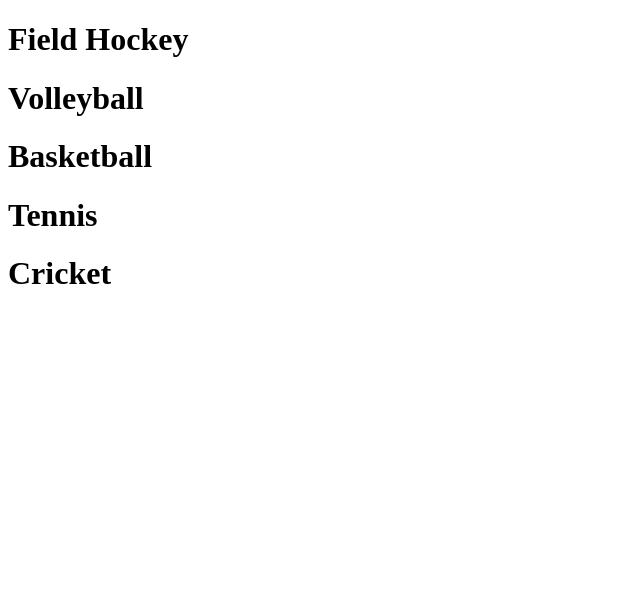
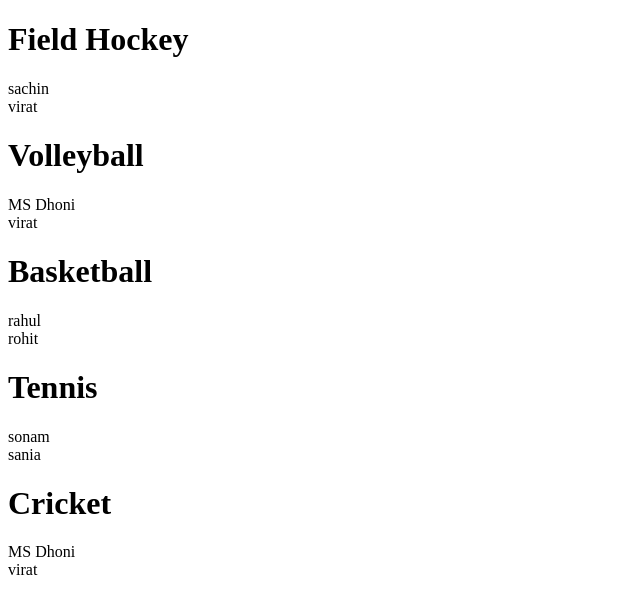
Before and after one commit to singh123singhprashant/MultiCommit, a plain HTML site: page index.html in a window 1280 px wide. Shown: the whole page, without its empty margins (0-640 px from the left). Drawn offline with Linux system fonts and the light colour scheme.

Commit message:
doublecommit

```diff
--- a/index.html
+++ b/index.html
@@ -8,9 +8,23 @@
 </head>
 <body>
   <h1>Field Hockey</h1>
+  <a>sachin</a><br>
+  <a>virat</a>
+
   <h1>Volleyball </h1>
+  <a>MS Dhoni</a><br>
+  <a>virat</a>
+
   <h1>Basketball</h1>
+  <a>rahul</a><br>
+  <a>rohit</a>
+
   <h1>Tennis</h1>
+  <a>sonam</a><br>
+  <a>sania</a>
+
   <h1>Cricket</h1>
+  <a>MS Dhoni</a><br>
+  <a>virat</a>
 </body>
 </html>
```
